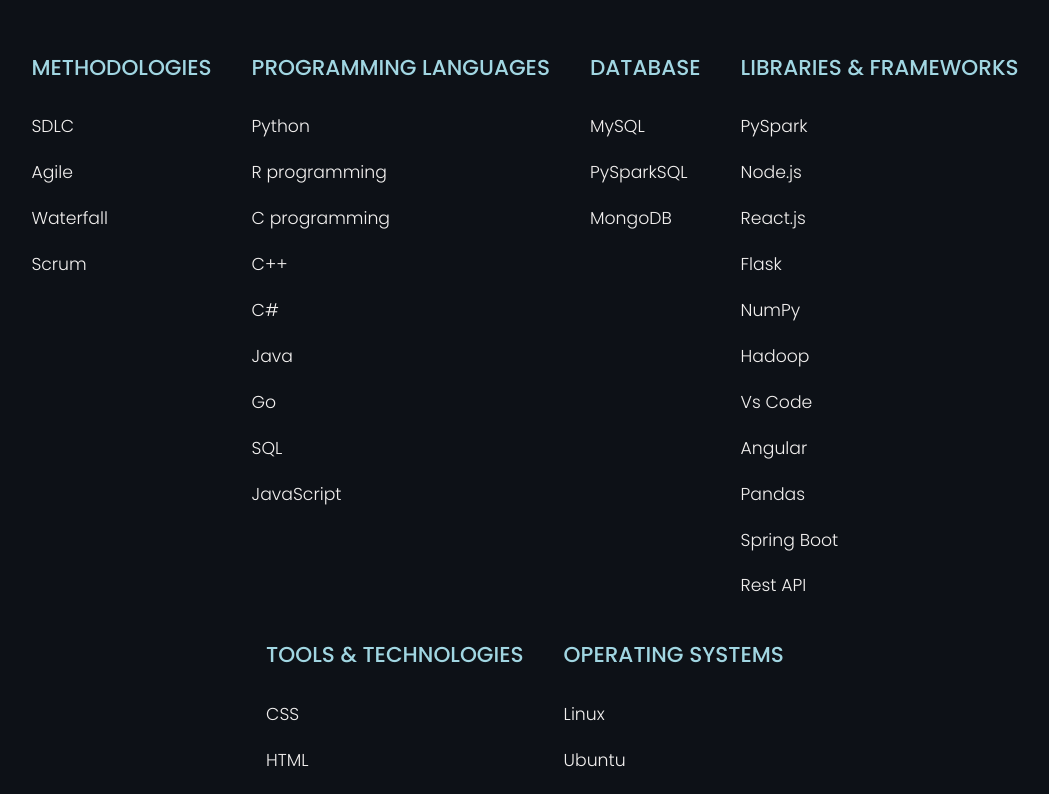
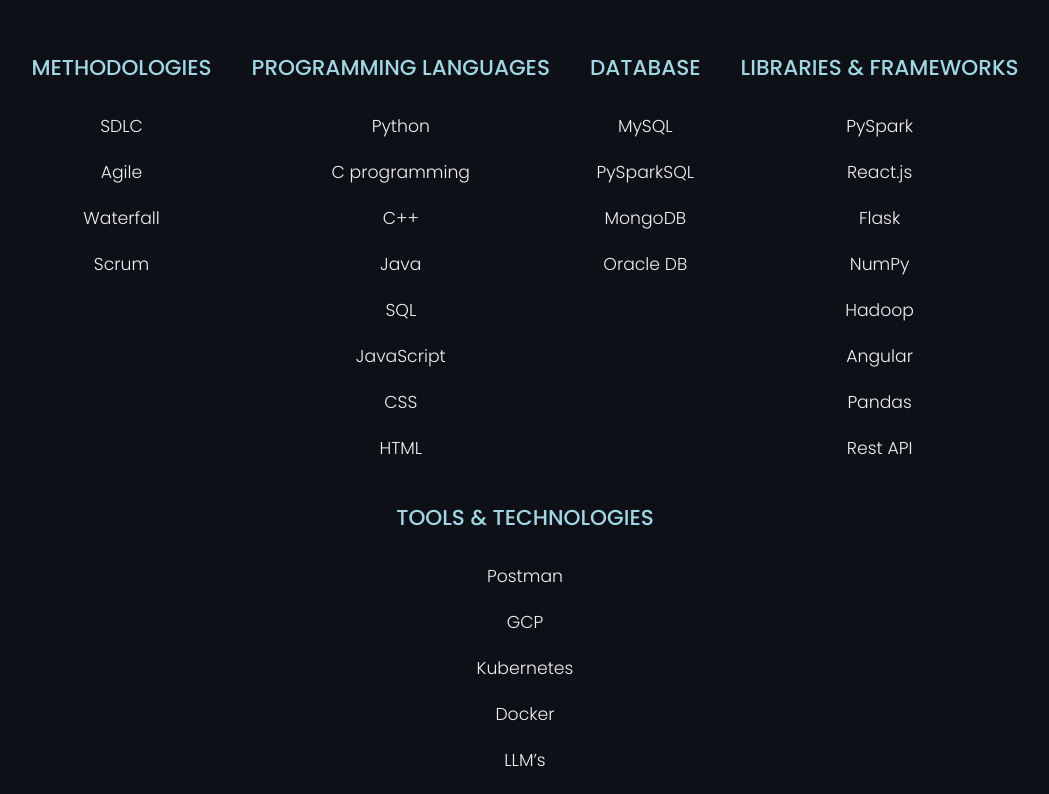
Before and after one commit to chshankar19/Portfolio_React_V1, a React (Create React App) app: page / in a window 1280 px wide. Shown: the part 3026-3820 px from the top of the page, without its empty margins (115-1164 px from the left). Built offline with nearby package versions, Linux system fonts and the light colour scheme.

Commit message:
n updated skills

```diff
--- a/src/components/Skills.js
+++ b/src/components/Skills.js
@@ -1,4 +1,4 @@
-import React, { useRef, useEffect, useState } from 'react';
+import React, { useRef, useEffect } from 'react';
 import { Box, Flex, Text, VStack } from '@chakra-ui/react';
 import { motion, useAnimation } from 'framer-motion';
 import './styles/Skills.css';
@@ -6,18 +6,17 @@
 const skillCategories = {
   Methodologies: ['SDLC', 'Agile', 'Waterfall', 'Scrum'],
   'Programming Languages': [
-    'Python', 'R programming', 'C programming', 'C++', 'C#', 'Java', 'Go', 'SQL', 'JavaScript',
+    'Python', 'C programming', 'C++', 'Java', 'SQL', 'JavaScript', 'CSS', 'HTML'
   ],
-  Database: ['MySQL', 'PySparkSQL', 'MongoDB'],
+  Database: ['MySQL', 'PySparkSQL', 'MongoDB', 'Oracle DB'],
   'Libraries & Frameworks': [
-    'PySpark', 'Node.js', 'React.js', 'Flask', 'NumPy', 'Hadoop', 'Vs Code',
-    'Angular', 'Pandas', 'Spring Boot', 'Rest API',
+    'PySpark', 'React.js', 'Flask', 'NumPy', 'Hadoop',
+    'Angular', 'Pandas', 'Rest API',
   ],
   'Tools & Technologies': [
-    'CSS', 'HTML', 'Postman', 'GCP', 'Kubernetes', 'Docker', 'LLM’s', 'Kafka', 'Jira',
-    'Git', 'Databricks', 'PowerBI', 'VM', 'Oracle DB',
+    'Postman', 'GCP', 'Kubernetes', 'Docker', 'LLM’s', 'Kafka', 'Jira',
+    'Git', 'Databricks', 'PowerBI'
   ],
-  'Operating Systems': ['Linux', 'Ubuntu', 'Windows', 'MacOs'],
 };
 
 const MotionVStack = motion(VStack);
@@ -25,15 +24,15 @@
 
 const Skills = () => {
   const sectionRef = useRef(null);
-  const controls = useAnimation(); // Control animations
+  const controls = useAnimation();
 
   useEffect(() => {
     const observer = new IntersectionObserver(
       ([entry]) => {
         if (entry.isIntersecting) {
-          controls.start('visible'); // Start animation when in view
+          controls.start('visible');
         } else {
-          controls.start('hidden'); // Reset animation when out of view
+          controls.start('hidden');
         }
       },
       { threshold: 0.2 }
@@ -47,7 +46,7 @@
     hidden: {},
     visible: {
       transition: {
-        staggerChildren: 0.15, // Staggered animation
+        staggerChildren: 0.15,
         delayChildren: 0.2,
       },
     },
@@ -65,11 +64,11 @@
         {Object.entries(skillCategories).map(([category, skills], index) => (
           <MotionVStack
             key={index}
-            align="start"
+            align="center" // Center-align skills under headings
             spacing={5}
             initial="hidden"
             animate={controls}
-            variants={containerVariants} // Stagger animation for children
+            variants={containerVariants}
           >
             <MotionText className="category-title" variants={itemVariants}>
               {category}
--- a/src/components/styles/Skills.css
+++ b/src/components/styles/Skills.css
@@ -1,4 +1,3 @@
-/* Updated Skills.css */
 @import url('https://fonts.googleapis.com/css2?family=Poppins:wght@300;500&display=swap');
 
 .skills-container {
@@ -31,12 +30,14 @@
   color: #A1D6E2; /* Light blue for category titles */
   text-transform: uppercase;
   margin-bottom: 10px;
+  text-align: center; /* Center-align the title */
 }
 
 .skill-item {
   font-weight: 300;
   font-size: 1.08rem;
   color: #F2F0EF;
+  text-align: center; /* Center-align individual skills */
 }
 
 @media (max-width: 768px) {
```
